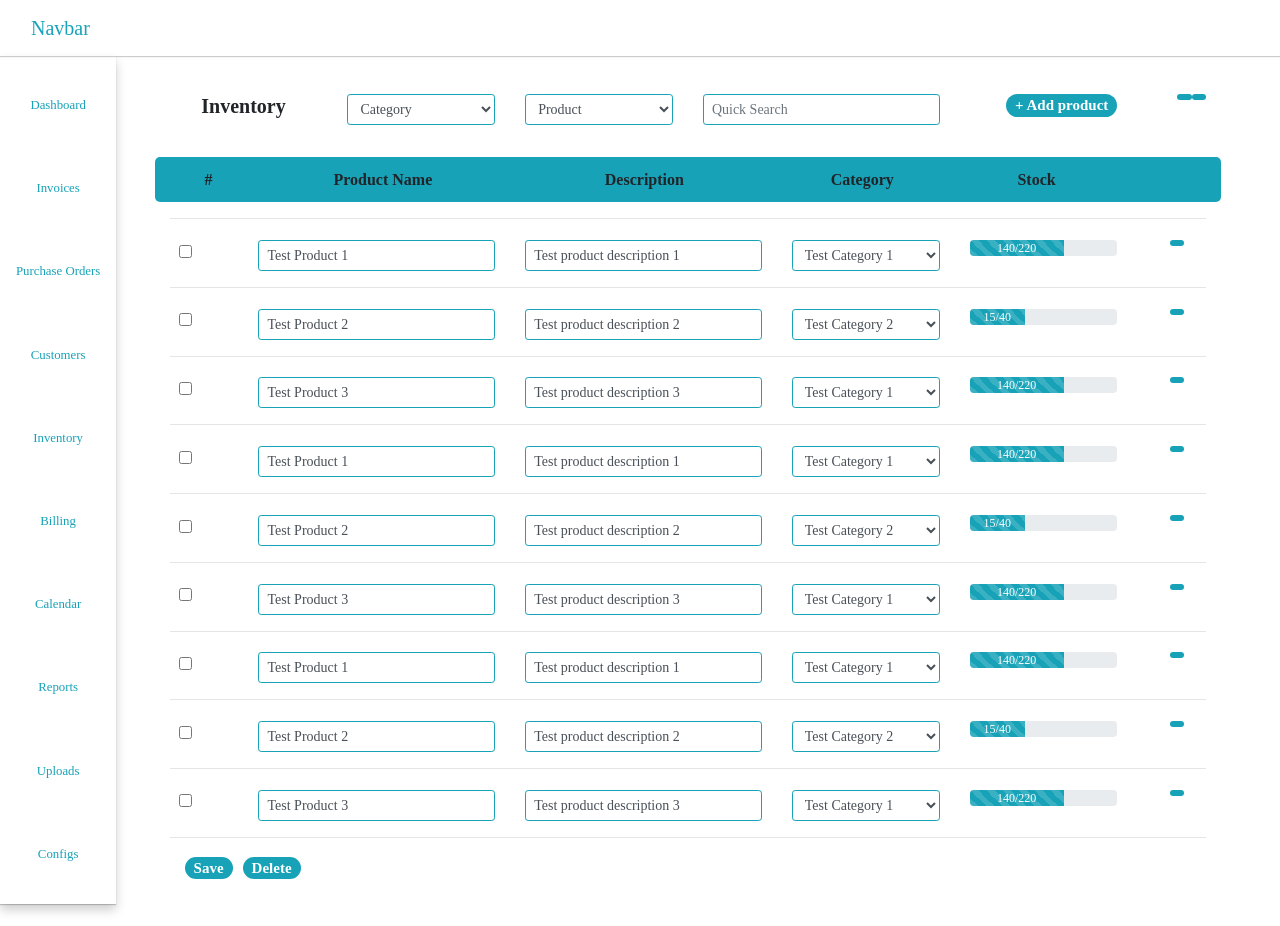
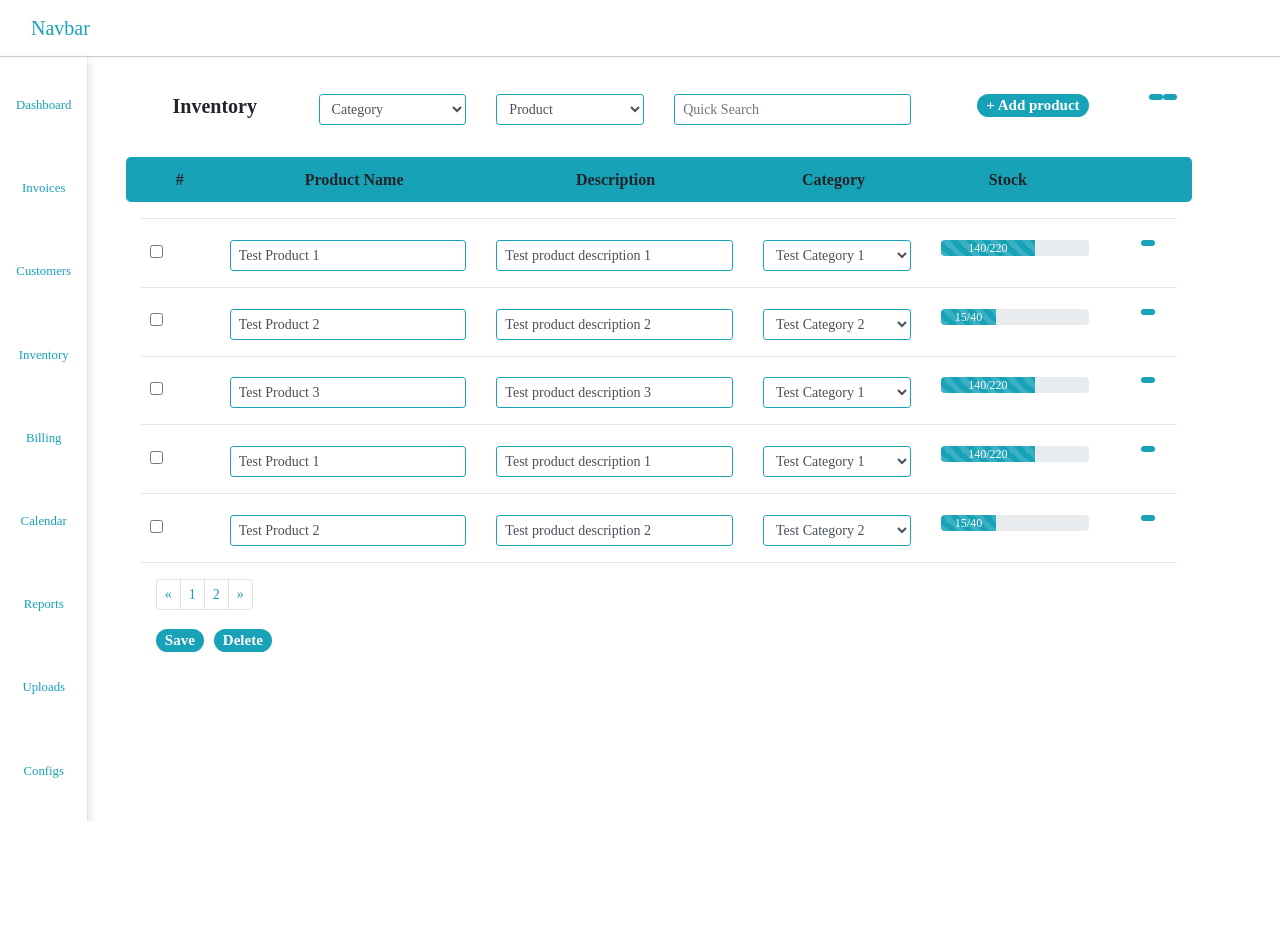
Before and after one commit to mahi664/bni, an Angular app: page /Inventory in a window 1280 px wide. After the commit the page ends 821 px from the top, so only its background shows below. Built offline with nearby package versions, Linux system fonts and the light colour scheme.

Commit message:
Pagination

```diff
--- a/src/app/inventory/inventory.component.html
+++ b/src/app/inventory/inventory.component.html
@@ -34,7 +34,7 @@
 	</div>
 	<hr>
 
-<div *ngFor="let product of products; let i = index">
+<div *ngFor="let product of pageOfProducts; let i = index">
 
 	<div id="{{i}}">
 		<div class="row" style="margin-top: 2%; text-align: center;">
@@ -112,9 +112,28 @@
         <hr>
 </div>
 </div>
+<div class="col-md-12 text-info" style="bottom: 0; width: 100%;">
+  <nav aria-label="Page navigation example">
+    <ul class="pagination pagination-sm">
+      <li class="page-item" (click)="changePageContent(currPage-1)">
+        <a class="page-link" aria-label="Previous">
+          <span aria-hidden="true">&laquo;</span>
+          <span class="sr-only">Previous</span>
+        </a>
+      </li>
+      <li *ngFor="let page of pages" class="page-item" (click)="changePageContent(page)"><a class="page-link">{{page}}</a></li>
+      <li class="page-item" (click)="changePageContent(currPage+1)">
+        <a class="page-link" aria-label="Next">
+          <span aria-hidden="true">&raquo;</span>
+          <span class="sr-only">Next</span>
+        </a>
+      </li>
+    </ul>
+  </nav>
+</div>
 <div class="col-md-12" style="bottom: 0; width: 100%;">
-      <h5>
-        <span class="badge badge-pill bg-info"><a href="#" style="text-decoration: none; color: white;">Save </a></span>&nbsp;
-        <span class="badge badge-pill bg-info"><a href="#" style="text-decoration: none; color: white;">Delete</a></span>
-      </h5>
-    </div>
+  <h5>
+    <span class="badge badge-pill bg-info"><a href="#" style="text-decoration: none; color: white;">Save </a></span>&nbsp;
+    <span class="badge badge-pill bg-info"><a href="#" style="text-decoration: none; color: white;">Delete</a></span>
+  </h5>
+</div>
--- a/src/app/inventory/inventory.component.ts
+++ b/src/app/inventory/inventory.component.ts
@@ -56,7 +56,18 @@ export class InventoryComponent implements OnInit {
    categories = ['Test Category 1','Test Category 2','Test Category 3','Test Category 4','Test Category 5'];
   constructor() { }
 
+  noOfPages=0;
+  i;
+  pageOfProducts=[];
+  pages=[];
+  currPage=1;
   ngOnInit() {
+    this.noOfPages = Math.ceil(this.products.length/5);
+    for(this.i=1;this.i<=this.noOfPages;this.i++){
+      this.pages.push(this.i);
+    }
+    console.log(this.products);
+    this.pageOfProducts = this.products.slice(0,5);
   }
 
   expandProduct(entity_id){
@@ -82,4 +93,13 @@ export class InventoryComponent implements OnInit {
       document.getElementById(product_down_button_id).style.display = "block";
       document.getElementById(content_id).style.display = "none";
   }
+
+  changePageContent(pageNo){
+    if(pageNo<=0)
+      pageNo=1;
+    else if(pageNo>=this.noOfPages)
+      pageNo=this.noOfPages;
+    this.pageOfProducts = this.products.slice((pageNo-1)*5,(pageNo-1)*5+5);
+    this.currPage=pageNo;
+  }
 }
--- a/src/app/side-nav/side-nav.component.css
+++ b/src/app/side-nav/side-nav.component.css
@@ -14,4 +14,8 @@
   text-align: center;
   padding-top: 10px;
   padding-bottom: 10px;
+  width: 150%;
 }
+custom-right-dropdown-content{
+  font-size: 25px;
+}
--- a/src/app/side-nav/side-nav.component.html
+++ b/src/app/side-nav/side-nav.component.html
@@ -9,16 +9,16 @@
 			</li><br>
 			<li class="nav-item active-custom-style" (mouseover)="rightDropDownForInvoices=true" (mouseout)="rightDropDownForInvoices=false">
         <span class="custom-right-dropdown custom-side-nav" [hidden]="!rightDropDownForInvoices">
-            <h6><a class="text-info custom-right-dropdown-content nav-link" routerLink="/Invoices">All Invoices</a></h6>
+            <small><a class="text-info custom-right-dropdown-content nav-link" routerLink="/Invoices">Sales Invoices</a></small>
             <hr>
-            <h6><a class="text-info custom-right-dropdown-content nav-link"href="#">New Invoice</a></h6>
+            <small><a class="text-info custom-right-dropdown-content nav-link"href="#">Purchase Invoices</a></small>
         </span>
 				<a class="nav-link" routerLink="/Invoices"
           title="Invoices"><i class='fas fa-shopping-cart custom-nav-icons text-info'></i><br>
           <small class='text-info side-nav-text' [hidden]="!commonService.sideNavExpanded">Invoices</small>
         </a>
 			</li><br>
-      <li class="nav-item active-custom-style" (mouseover)="rightDropDownForPurchase=true" (mouseout)="rightDropDownForPurchase=false">
+      <!-- <li class="nav-item active-custom-style" (mouseover)="rightDropDownForPurchase=true" (mouseout)="rightDropDownForPurchase=false">
         <span class="custom-right-dropdown custom-side-nav" [hidden]="!rightDropDownForPurchase">
             <small><a class="text-info custom-right-dropdown-content nav-link" routerLink="/Purchase-Orders">All Order</a></small>
             <hr>
@@ -28,7 +28,7 @@
           <i class='fas fa-clipboard-check custom-nav-icons text-info'></i><br>
           <small class='text-info side-nav-text' [hidden]="!commonService.sideNavExpanded">Purchase Orders</small>
         </a>
-			</li><br>
+			</li><br> -->
 			<li class="nav-item">
 				<a class="nav-link" routerLink="#"
 					title="Customers"><i class='far fa-address-card custom-nav-icons text-info'></i><br>
@@ -41,7 +41,12 @@
           <small class='text-info side-nav-text' [hidden]="!commonService.sideNavExpanded">Inventory</small>
         </a>
 			</li><br>
-			<li class="nav-item">
+			<li class="nav-item" (mouseover)="rightDropDownForBilling=true" (mouseout)="rightDropDownForBilling=false">
+        <span class="custom-right-dropdown custom-side-nav" [hidden]="!rightDropDownForBilling">
+            <small><a class="text-info custom-right-dropdown-content nav-link" routerLink="/Invoices">New Sales Invoice</a></small>
+            <hr>
+            <small><a class="text-info custom-right-dropdown-content nav-link"href="#">New Purchase Invoice</a></small>
+        </span>
 				<a class="nav-link" routerLink="#"
 					title="Billing"><i class='fas fa-money-check-alt custom-nav-icons text-info'></i><br>
           <small class='text-info side-nav-text' [hidden]="!commonService.sideNavExpanded">Billing</small>
```
